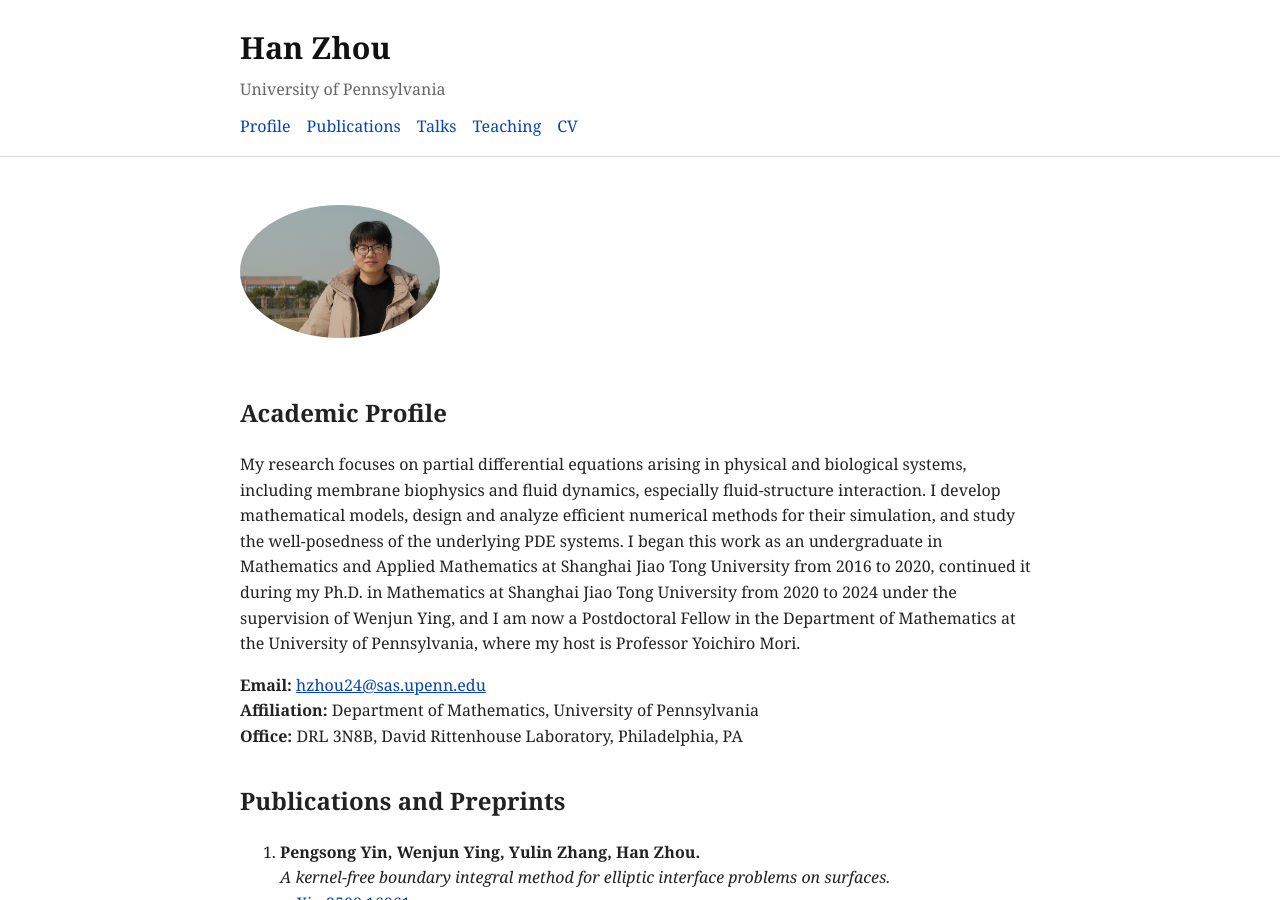
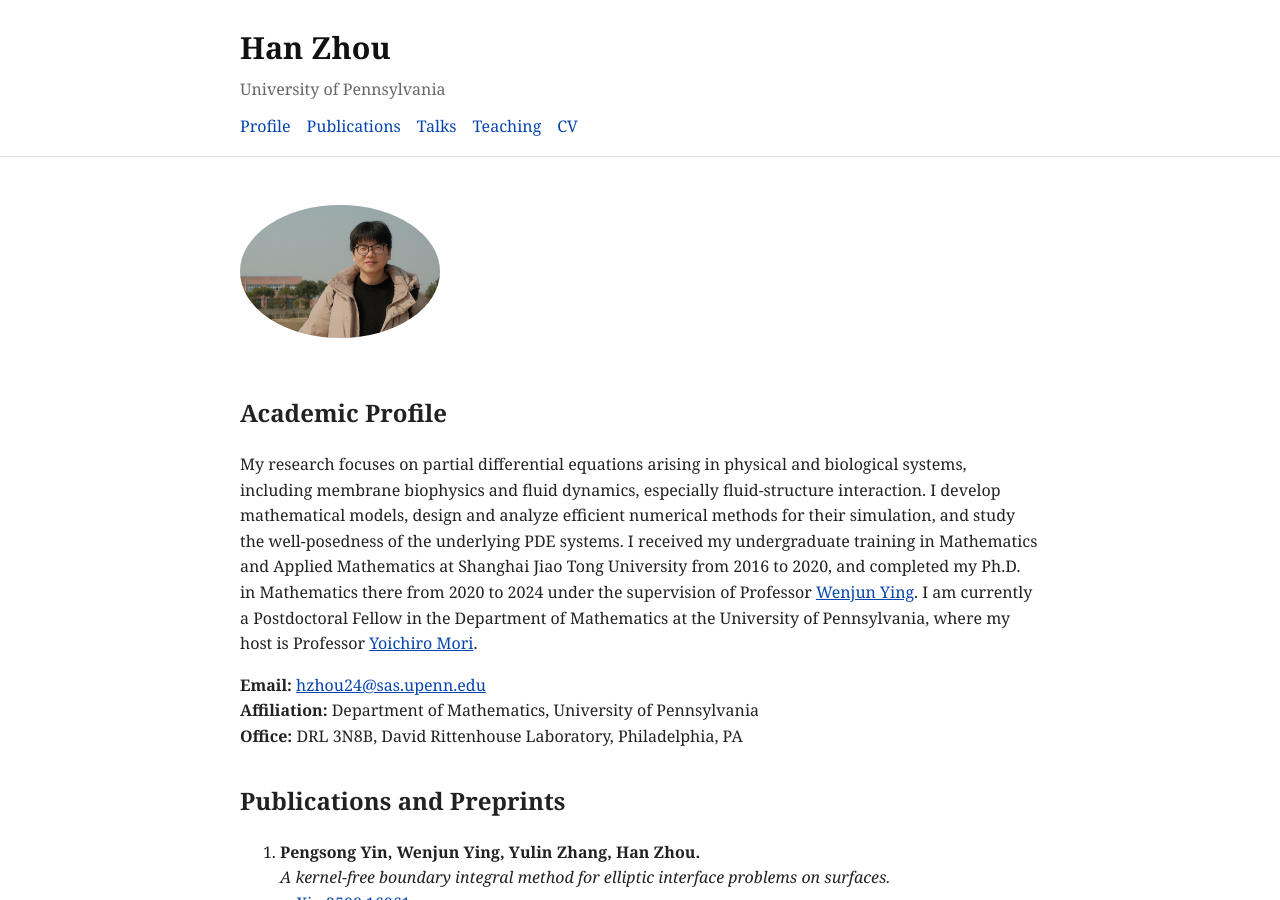
Before and after one commit to han-zhou-math/han-zhou-math.github.io, a Jekyll site: the page built from index.md, in a window 1280 px wide and 900 px high. Built offline with Jekyll 4.4.1, drawn with Linux system fonts in a browser that asks for light colours.

Commit message:
Refine bio and add profile links

```diff
--- a/index.md
+++ b/index.md
@@ -9,7 +9,7 @@ permalink: /
 <div id="profile"></div>
 ## Academic Profile
 
-My research focuses on partial differential equations arising in physical and biological systems, including membrane biophysics and fluid dynamics, especially fluid-structure interaction. I develop mathematical models, design and analyze efficient numerical methods for their simulation, and study the well-posedness of the underlying PDE systems. I began this work as an undergraduate in Mathematics and Applied Mathematics at Shanghai Jiao Tong University from 2016 to 2020, continued it during my Ph.D. in Mathematics at Shanghai Jiao Tong University from 2020 to 2024 under the supervision of Wenjun Ying, and I am now a Postdoctoral Fellow in the Department of Mathematics at the University of Pennsylvania, where my host is Professor Yoichiro Mori.
+My research focuses on partial differential equations arising in physical and biological systems, including membrane biophysics and fluid dynamics, especially fluid-structure interaction. I develop mathematical models, design and analyze efficient numerical methods for their simulation, and study the well-posedness of the underlying PDE systems. I received my undergraduate training in Mathematics and Applied Mathematics at Shanghai Jiao Tong University from 2016 to 2020, and completed my Ph.D. in Mathematics there from 2020 to 2024 under the supervision of Professor [Wenjun Ying](https://math.sjtu.edu.cn/faculty/wying/). I am currently a Postdoctoral Fellow in the Department of Mathematics at the University of Pennsylvania, where my host is Professor [Yoichiro Mori](https://www.sas.upenn.edu/~y1mori/).
 
 **Email:** [hzhou24@sas.upenn.edu](mailto:hzhou24@sas.upenn.edu)
 **Affiliation:** Department of Mathematics, University of Pennsylvania
```
